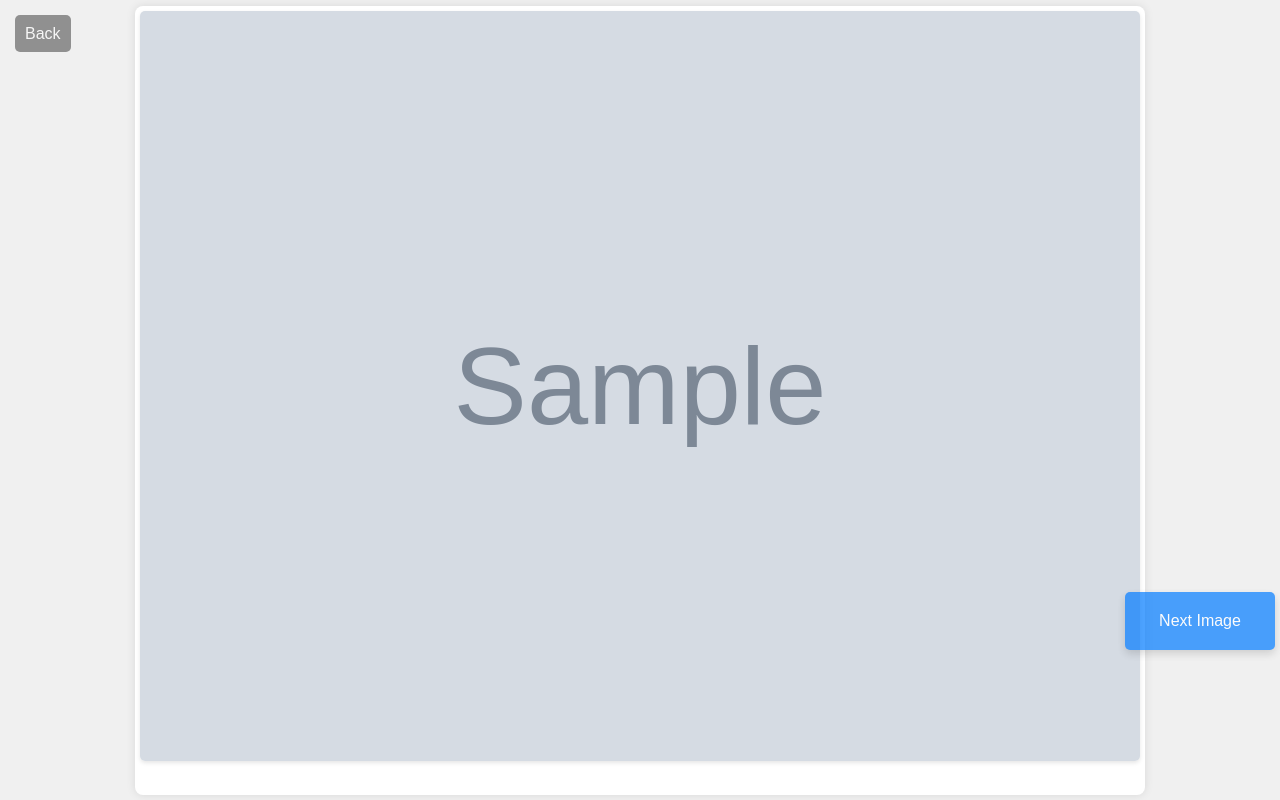
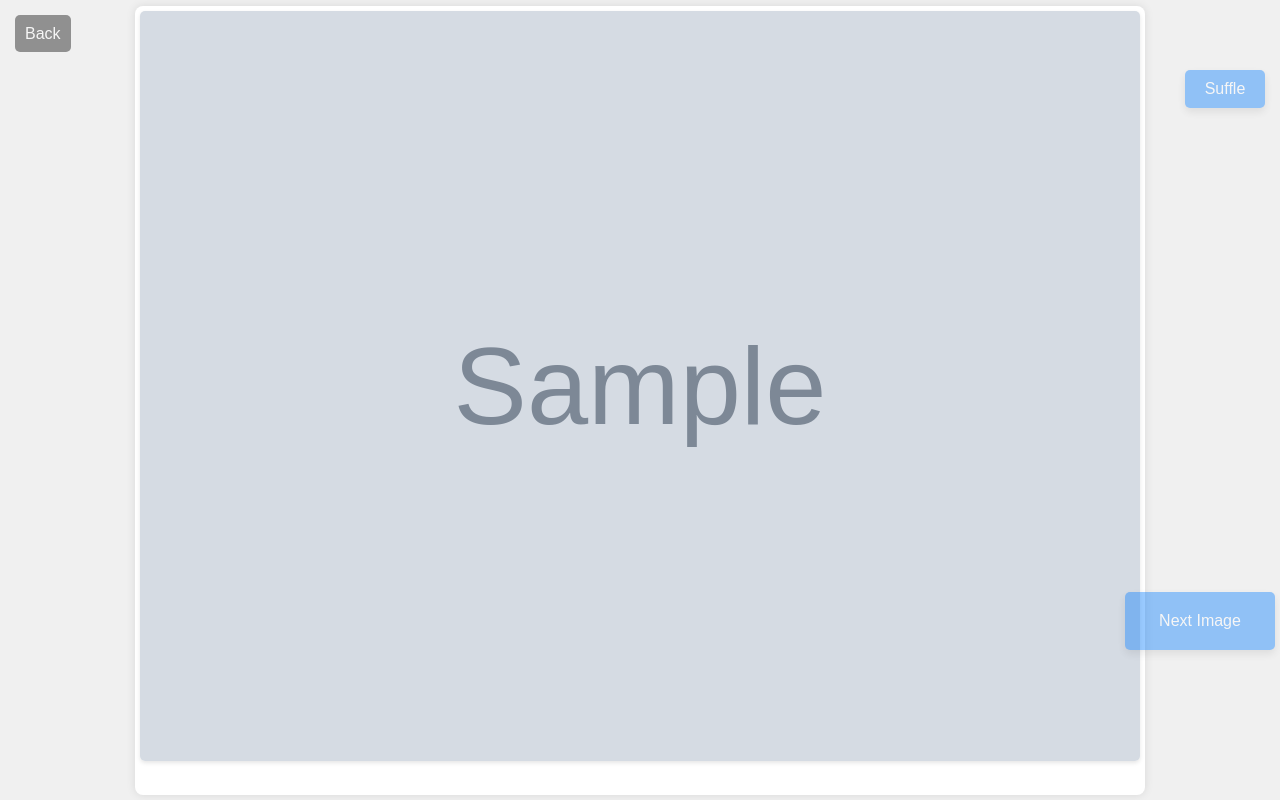
Before and after one commit to clean17/random-player, a Flask app: template app/templates/ref_image_list.html in a window 1280 px wide. Run offline with Flask 3, Linux system fonts and the light colour scheme; the template is opened without the code that fills it: most values are stand-ins (such as "Sample title", 1, 10 or a date in 2020); grey boxes marked "Sample" are stand-in pictures; parts of the project's set-up code (start-up, migrations or seed data) failed here and were passed over.

Commit message:
add btn suffle_Image

```diff
--- a/app/image.py
+++ b/app/image.py
@@ -171,6 +171,11 @@ def get_image(filename):
 def get_ref_image(filename):
     return send_from_directory(REF_IMAGE_DIR, filename)
 
+@image_bp.route('/suffle/ref_images/', methods=['POST'])
+@login_required
+def suffle_image():
+    initialize_images()
+    return jsonify({'status': 'success'})
 
 
 ###################### stock ##########################
--- a/app/static/css/image.css
+++ b/app/static/css/image.css
@@ -118,11 +118,30 @@ button.delete-button:hover {
     padding: 20px;
     cursor: pointer;
     background-color: #007bff;
-    opacity: 0.7;
+    opacity: 0.4;
     color: white;
     border: none;
     font-size: 16px;
     max-width: 150px;
+    /*height: 50px;*/
+    box-shadow: 0 4px 8px rgba(0, 0, 0, 0.2);
+    cursor: pointer;
+    transition: background-color 0.3s ease;
+}
+
+.floating-button2 {
+    position: fixed;
+    z-index: 5;
+    top: 70px;
+    right: 15px;
+    padding: 10px;
+    cursor: pointer;
+    background-color: #007bff;
+    opacity: 0.4;
+    color: white;
+    border: none;
+    font-size: 16px;
+    max-width: 80px;
     /*height: 50px;*/
     box-shadow: 0 4px 8px rgba(0, 0, 0, 0.2);
     cursor: pointer;
--- a/app/templates/ref_image_list.html
+++ b/app/templates/ref_image_list.html
@@ -18,6 +18,7 @@
         <a href="{{ url_for('main.home') }}">Back</a>
     </div>
 </div>
+<button id="suffle-button" class="floating-button2">Suffle</button>
 <div class="container">
     <div id="delete-form" {#method="POST" action="{{ url_for('image.delete_images') }}"#}>
         <input type="hidden" name="page" value="{{ page }}">
@@ -58,6 +59,7 @@
     let nextImageElement = null;
     let loading_size = 8;
     const nextBtn = document.getElementById('next-image-button');
+    const suffleBtn = document.getElementById('suffle-button');
 
     function setNextImage(element) {
         nextImageElement = element.nextElementSibling;
@@ -151,6 +153,7 @@
         });
 
         nextBtn.addEventListener('click', nextImage);
+        suffleBtn.addEventListener('click', suffleImage);
         {#previousBtn.addEventListener('click', previousImage);#}
 
         function getCenterImage() {
@@ -177,6 +180,19 @@
                     nextImage.scrollIntoView({ behavior: 'auto', block: 'center' });
                 }
             }
+        }
+
+        function suffleImage() {
+            fetch(`/image/suffle/ref_images`, { method: 'POST' })
+                .then(response => response.json())
+                .then(data => {
+                    if (data.status === 'success') {
+                        window.location.href = "/image/ref_images?page=1";
+                    }
+                })
+                .catch(error => {
+                    console.error('Error:', error);
+                });
         }
 
         function previousImage() {
```
